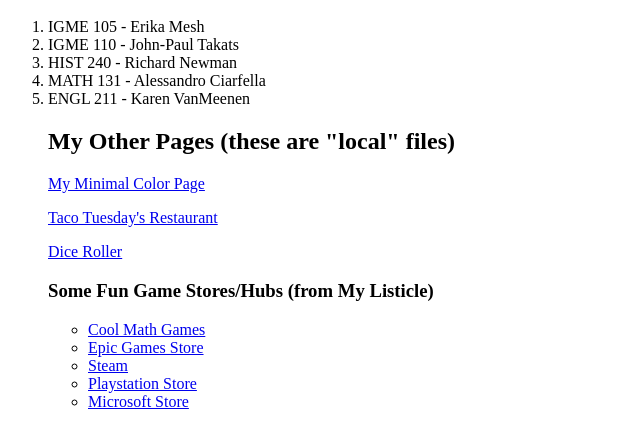
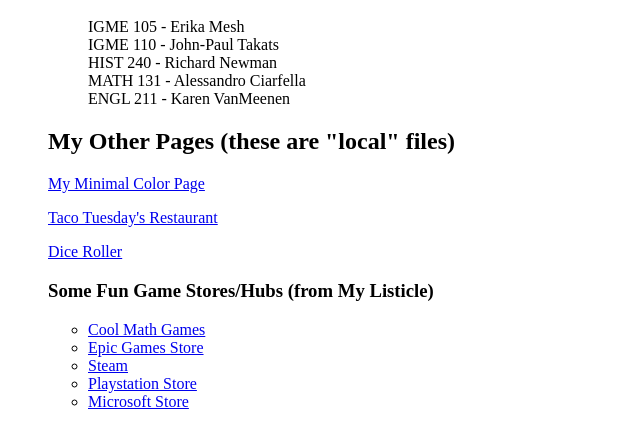
Before and after one commit to XenoxiousPoison/XenoxiousPoison.github.io, a plain HTML site: page index.html in a window 1280 px wide. Shown: the part 48-496 px from the top of the page, without its empty margins (0-640 px from the left). Drawn offline with Linux system fonts and the light colour scheme.

Commit message:
Update index.html

```diff
--- a/index.html
+++ b/index.html
@@ -6,12 +6,12 @@
   <body>
     <!-- Everything "inside" the body tag shows up in the browser window -->
     <h1>My schedule for Fall 2025</h1>
-    <ol>
-      <li>IGME 105 - Erika Mesh</li>
-      <li>IGME 110 - John-Paul Takats</li>
-      <li>HIST 240 - Richard Newman</li>
-      <li>MATH 131 - Alessandro Ciarfella</li>
-      <li>ENGL 211 - Karen VanMeenen</li>
+    <ul>
+      <ul>IGME 105 - Erika Mesh</ul>
+      <ul>IGME 110 - John-Paul Takats</ul>
+      <ul>HIST 240 - Richard Newman</ul>
+      <ul>MATH 131 - Alessandro Ciarfella</ul>
+      <ul>ENGL 211 - Karen VanMeenen</ul>
     <h2>My Other Pages (these are "local" files)</h2>
   <p><a href="minimal.html" target="_blank">My Minimal Color Page</a></p>
   <p><a href="tacos.html" target="_blank">Taco Tuesday's Restaurant</a></p>
```
